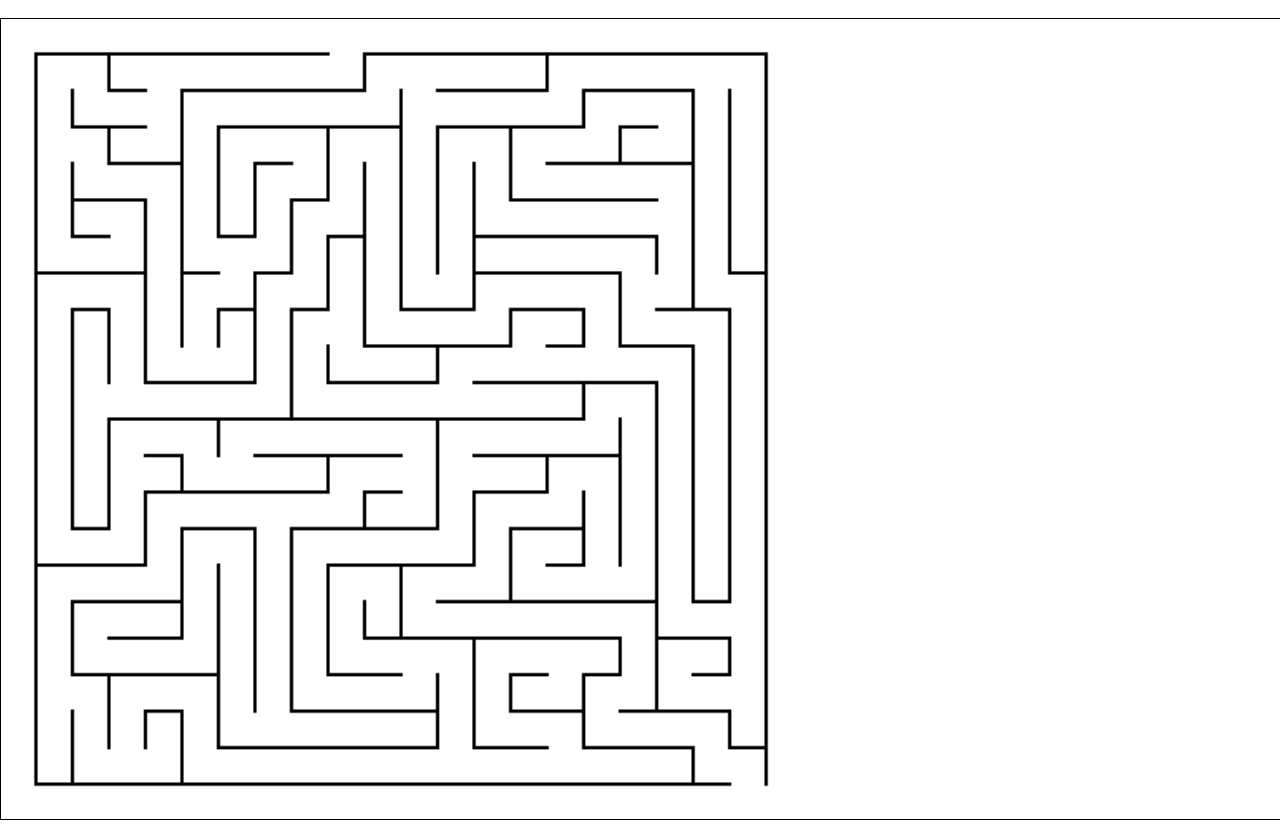
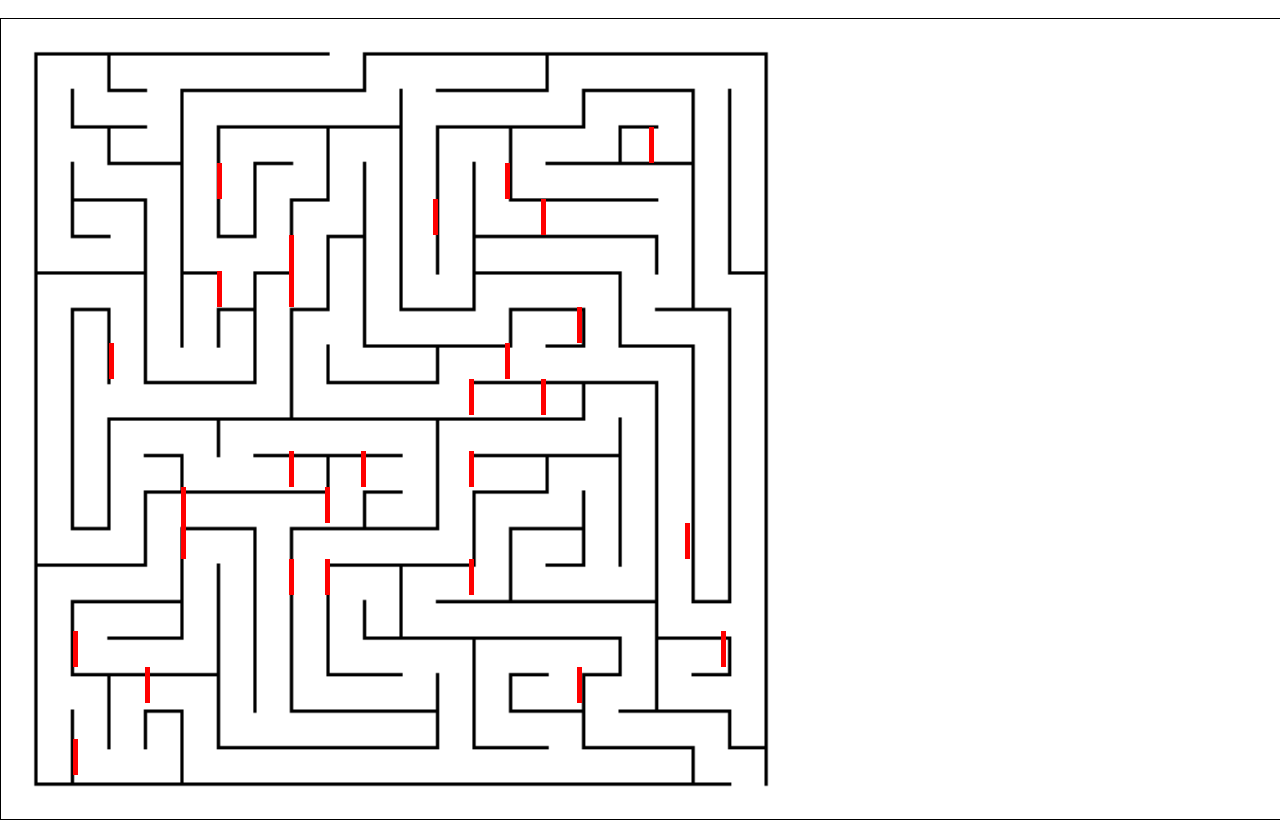
Before and after one commit to DjingiBits/MazeRunner, a website: page index.html in a window 1280 px wide. Shown: the part 53-878 px from the top of the page. Drawn offline with nearby package versions, Linux system fonts and the light colour scheme.

Commit message:
added obstacle class, created obstacles generator

```diff
--- a/index.html
+++ b/index.html
@@ -55,6 +55,8 @@
         </canvas>
     </div>
 
+    <script type="text/javascript" src="./js/obstacle.js"></script>
+    <script type="text/javascript" src="./js/obstacles-generator.js"></script>
     <script type="text/javascript" src="./js/visualizationModule.js"></script>
     <script type="text/javascript" src="./js/gameEngine.js"></script>
 
--- a/js/gameEngine.js
+++ b/js/gameEngine.js
@@ -1,7 +1,15 @@
 let gameEngine = (function () {
+  let numberOfObstacles = 30,
+      fromWidth = 50,
+      toWidth = 700,
+      fromHeight = 50,
+      toHeight = 700;
+  let obstacles = generateObstacles(numberOfObstacles, fromWidth, toWidth, fromHeight, toHeight);
 
   function run() {
+    obstacles.forEach(o => o.update());
     visualizationModule.renderMaze()
+    visualizationModule.renderObstacels(obstacles)
     requestAnimationFrame(run)
   }
 
--- /dev/null
+++ b/js/obstacle.js
@@ -0,0 +1,27 @@
+function Obstacle(x, y) {
+    this.switchInterval = 2;
+    this.width = 5;
+    this.height = Math.round(800 / 22);
+    this.color = "red";
+    this.x = x;
+    this.y = y;
+    this.lastSwitchSec = new Date().getSeconds();
+    this.update = function () {
+        let secondsNow = new Date().getSeconds();
+        let shouldSwitch = secondsNow % this.switchInterval === 0;
+        if (shouldSwitch && secondsNow !== this.lastSwitchSec) {
+            let oldWidth = this.width;
+
+            this.width = this.height;
+            this.height = oldWidth;
+
+            this.lastSwitchSec = secondsNow;
+        }
+
+    };
+
+    this.render = function (context) {
+        context.fillStyle = this.color;
+        context.fillRect(this.x, this.y, this.width, this.height);
+    }
+}
--- /dev/null
+++ b/js/obstacles-generator.js
@@ -0,0 +1,24 @@
+function generateObstacles(number, fromWidth, toWidth, fromHeight, toHeight) {
+    let obstacles = [];
+
+    obstacles.push(new Obstacle())
+
+    for (let index = 0; index < number; index += 1) {
+        let x = getRandomNumber(fromWidth, toWidth),
+            y = getRandomNumber(fromWidth, toWidth);
+
+        let currentObstacle = new Obstacle(x, y);
+        obstacles.push(currentObstacle);
+    }
+
+    return obstacles;
+
+    function getRandomNumber(min, max) {
+        let cellSize = Math.round(800 / 22);
+        let number = Math.floor(Math.random() * (max - min + 1)) + min;
+        let fullCellReminder = number % cellSize;
+        number += (cellSize - fullCellReminder);
+
+        return number;
+    }
+}
--- a/js/visualizationModule.js
+++ b/js/visualizationModule.js
@@ -11,7 +11,7 @@ window.visualizationModule = (function () {
     mazeImage.onload = function () {
       bgReady = true
     }
-    mazeImage.src = '../assets/img/maze.gif'
+    mazeImage.src = '../MazeRunner/assets/img/maze.gif'
   }
 
   function renderMaze() {
@@ -20,8 +20,13 @@ window.visualizationModule = (function () {
     }
   }
 
+  function renderObstacles(obstacles) {
+    obstacles.forEach(o => o.render(context));
+  }
+
   return {
     renderMaze: renderMaze,
-    setMaze: setMaze
+    setMaze: setMaze,
+    renderObstacels: renderObstacles
   }
 })();
```
